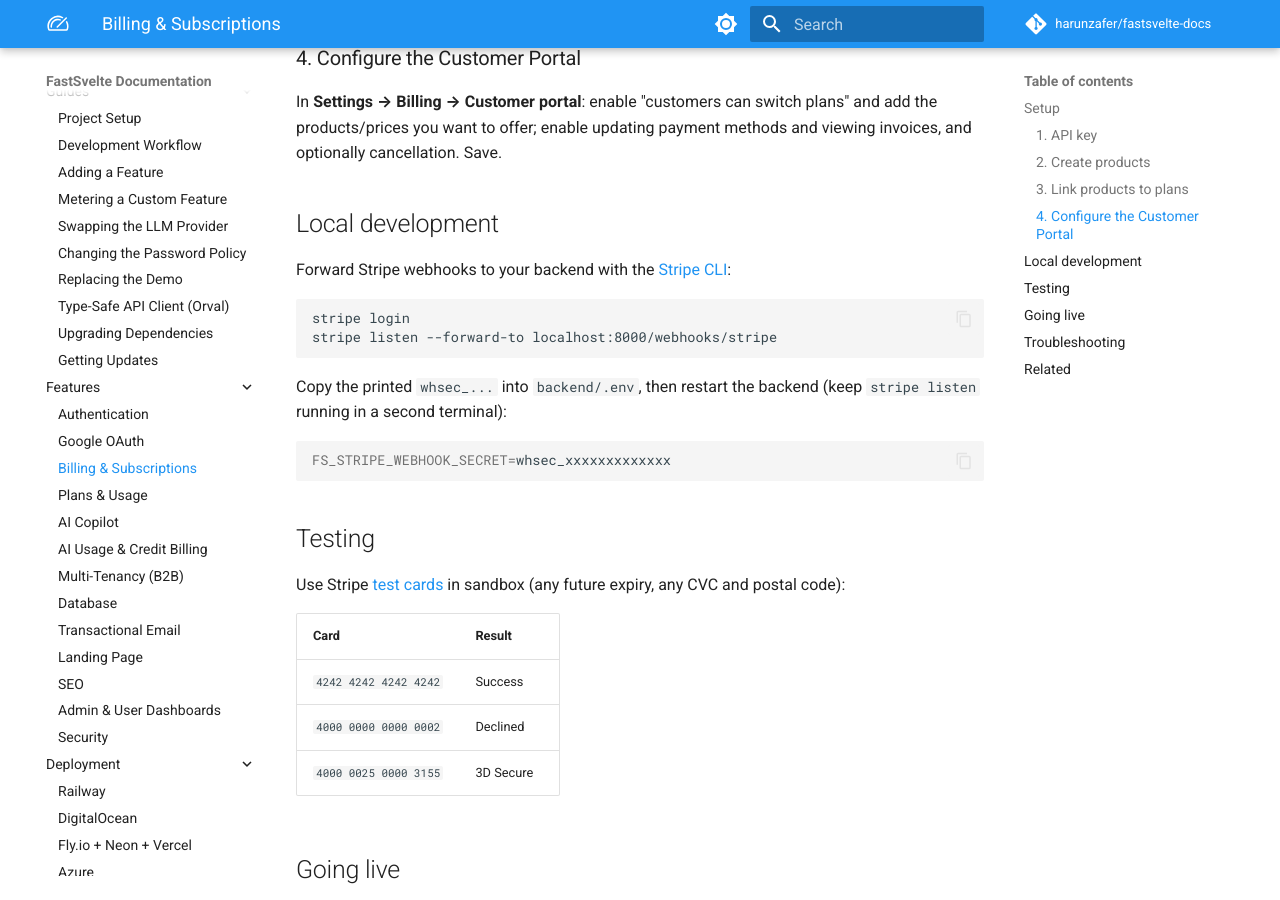
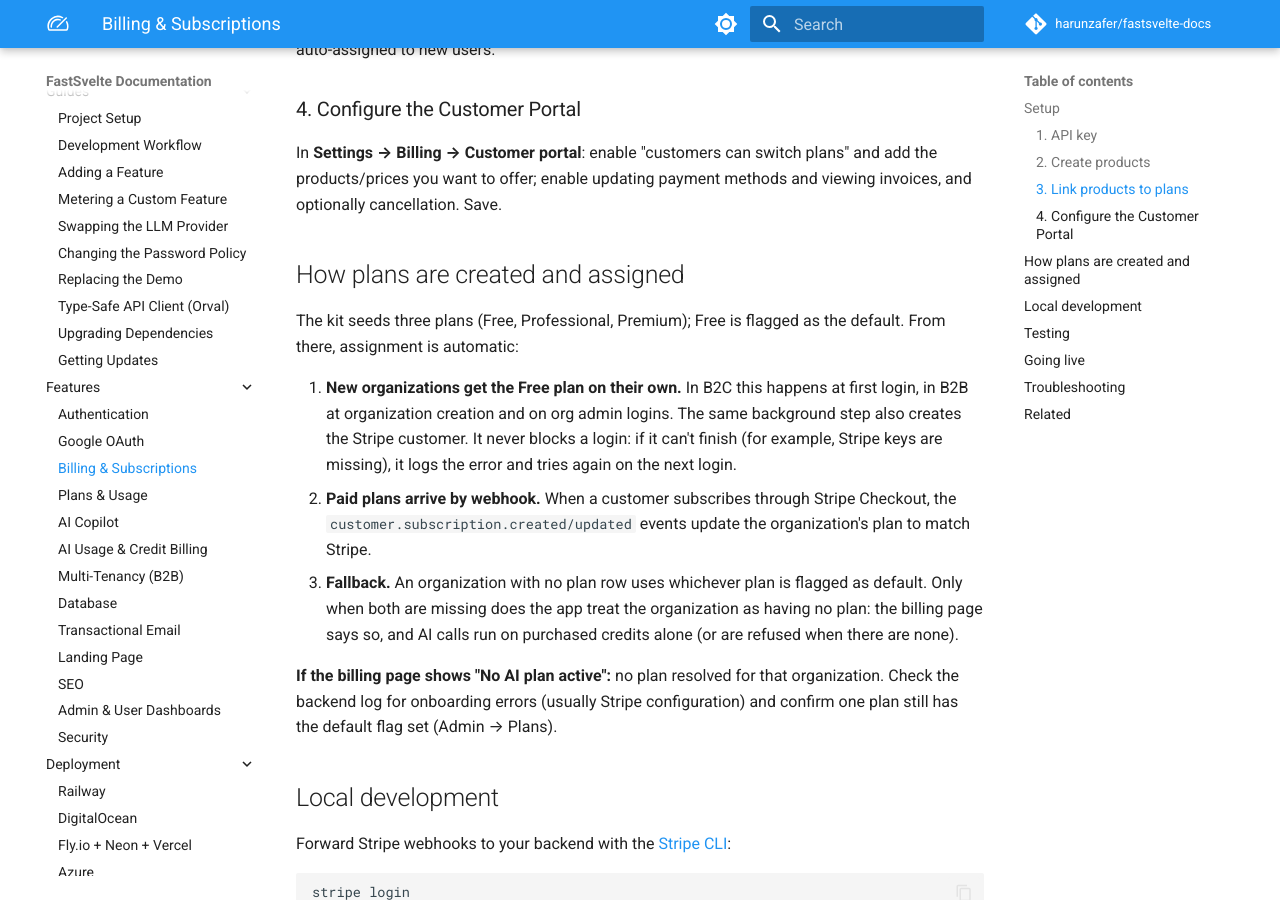
Before and after one commit to harunzafer/fastsvelte-docs, an MkDocs documentation site: the page built from docs/features/billing.md, in a window 1280 px wide and 900 px high, scrolled down 1040 px. Built offline with MkDocs 1.6.1 and Material for MkDocs 9.7.7, drawn with Linux system fonts in a browser that asks for light colours; comment, search, counter and statistics services are not loaded; some of the changed text lies outside the part shown.

Commit message:
billing docs: plan assignment lifecycle; exactly-once credit fulfillment and the verify path

```diff
--- a/docs/features/billing.md
+++ b/docs/features/billing.md
@@ -5,7 +5,7 @@ keywords: "fastsvelte stripe, subscription billing, stripe customer portal, stri
 
 # Billing & Subscriptions
 
-FastSvelte handles **subscription billing** through Stripe's **Customer Portal** — no custom billing UI to build. Subscription state is **webhook-driven**: Stripe is the source of truth, and the backend updates the database only from webhook events sent to `/webhooks/stripe`. Three columns hold the link: `organization.stripe_customer_id`, `plan.stripe_product_id`, and `organization_plan` (status, period, subscription id).
+FastSvelte handles **subscription billing** through Stripe's **Customer Portal** — no custom billing UI to build. Subscription state is **webhook-driven**: Stripe is the source of truth, and the backend updates the database only from webhook events sent to `/webhooks/stripe`. Credit-pack purchases have a second path: the billing page verifies the checkout with Stripe after the redirect, so a lost webhook cannot cost a customer their credits. Three columns hold the link: `organization.stripe_customer_id`, `plan.stripe_product_id`, and `organization_plan` (status, period, subscription id).
 
 ## Setup
 
@@ -37,6 +37,16 @@ The kit seeds three plans (Free, Professional, Premium). At **`/admin/plans`**,
 ### 4. Configure the Customer Portal
 
 In **Settings → Billing → Customer portal**: enable "customers can switch plans" and add the products/prices you want to offer; enable updating payment methods and viewing invoices, and optionally cancellation. Save.
+
+## How plans are created and assigned
+
+The kit seeds three plans (Free, Professional, Premium); Free is flagged as the default. From there, assignment is automatic:
+
+1. **New organizations get the Free plan on their own.** In B2C this happens at first login, in B2B at organization creation and on org admin logins. The same background step also creates the Stripe customer. It never blocks a login: if it can't finish (for example, Stripe keys are missing), it logs the error and tries again on the next login.
+2. **Paid plans arrive by webhook.** When a customer subscribes through Stripe Checkout, the `customer.subscription.created/updated` events update the organization's plan to match Stripe.
+3. **Fallback.** An organization with no plan row uses whichever plan is flagged as default. Only when both are missing does the app treat the organization as having no plan: the billing page says so, and AI calls run on purchased credits alone (or are refused when there are none).
+
+**If the billing page shows "No AI plan active":** no plan resolved for that organization. Check the backend log for onboarding errors (usually Stripe configuration) and confirm one plan still has the default flag set (Admin → Plans).
 
 ## Local development
 
```
Also changed, not shown: docs/features/ai-billing.md (+2 -1 lines).
